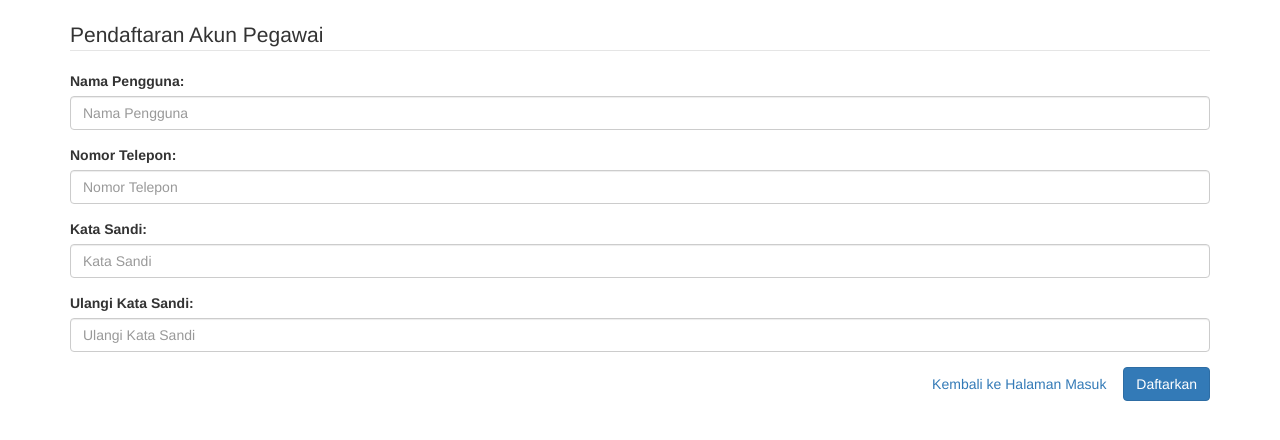
After one commit to atomicbomber-git/lawar, a PHP site: template src/View/authentication/signup.twig in a window 1280 px wide. The commit adds this page. Shown: the top 440 px of the page. Run offline with PHP 8.4, Linux system fonts and the light colour scheme; the template is opened without the code that fills it, so the values that code supplies are empty; some libraries are stand-ins or nearby versions.

Commit message:
Added signup mechanism

```diff
--- a/src/App/set_up_routes.php
+++ b/src/App/set_up_routes.php
@@ -13,8 +13,9 @@ $app->get("/", function ($request, $response) {
 
 $app->get("/login", "AuthenticationController:login")->setName("login");
 $app->post("/login", "AuthenticationController:processLogin");
-
 $app->get("/logout", "AuthenticationController:logout")->setName("logout");
+$app->get("/signup", "AuthenticationController:signup")->setName("signup");
+$app->post("/signup", "AuthenticationController:processSignup");
 
 $app->group("/inventory", function () {
     $this->get("", "InventoryController:all")->setName("inventory");
--- /dev/null
+++ b/src/View/authentication/signup.twig
@@ -0,0 +1,49 @@
+{% extends 'general/base.twig' %}
+
+{% block title %} Halaman Pendaftaran {% endblock %}
+
+{% block body %}
+    <div class="container">
+        <div style="height: 20px"></div>
+        <fieldset>
+            <legend> Pendaftaran Akun Pegawai </legend>
+            <form action="{{ base_url() }}/signup" method="POST">
+
+                <div class="form-group {% if message.error.username %} has-error {% endif %}">
+                    <label class="control-label"> Nama Pengguna: </label>
+                    <input class="form-control" type="text" name="username" placeholder="Nama Pengguna" >
+                    {% if message.error.username %} <span class="help-block"> {{ message.error.username }} </span> {% endif %}
+                </div>
+
+                <div class="form-group {% if message.error.phone %} has-error {% endif %}">
+                    <label class="control-label"> Nomor Telepon: </label>
+                    <input class="form-control" type="phone" name="phone" placeholder="Nomor Telepon" >
+                    {% if message.error.phone %} <span class="help-block"> {{ message.error.phone }} </span> {% endif %}
+                </div>
+
+                <div class="form-group {% if message.error.password %} has-error {% endif %}">
+                    <label class="control-label"> Kata Sandi: </label>
+                    <input class="form-control" type="password" name="password" placeholder="Kata Sandi" >
+                    {% if message.error.password %} <span class="help-block"> {{ message.error.password }} </span> {% endif %}
+                </div>
+
+                <div class="form-group {% if message.error.password_retry %} has-error {% endif %}">
+                    <label class="control-label"> Ulangi Kata Sandi: </label>
+                    <input class="form-control" type="password" name="password_retry" placeholder="Ulangi Kata Sandi" >
+                    {% if message.error.password_retry %} <span class="help-block"> {{ message.error.password_retry }} </span> {% endif %}
+                </div>
+
+                {% if message.error.user_exists %}
+                    <div class="alert alert-danger">
+                        {{ message.error.user_exists }}
+                    </div>
+                {% endif %}
+
+                <div style="text-align: right">
+                    <a href="{{ path_for('login') }}" class="btn btn-secondary"> Kembali ke Halaman Masuk </a>
+                    <button class="btn btn-primary"> Daftarkan </button>
+                </div>
+            </form>
+        </fieldset>
+    </div>
+{% endblock %}
--- /dev/null
+++ b/src/View/general/base.twig
@@ -0,0 +1,14 @@
+<!DOCTYPE html>
+<html>
+    <head>
+        <title> {% block title %} {% endblock %} </title>
+        <link rel="stylesheet" type="text/css" href="{{ base_url() }}/public/css/bootstrap.css">
+        <link rel="stylesheet" type="text/css" href="{{ base_url() }}/public/css/default.css">
+        <script src="{{ base_url() }}/public/js/jquery.min.js"></script>
+        <script src="{{ base_url() }}/public/js/bootstrap.js"></script>
+    </head>
+
+    <body>
+        {% block body %}{% endblock %}
+    </body>
+</html>
--- a/src/View/inventory/inventory.twig
+++ b/src/View/inventory/inventory.twig
@@ -24,7 +24,7 @@
                     <div class="input-group" style="width: 100%">
                         <input type="text" name="filter" class="form-control" placeholder="Cari..." value="{{ filter }}">
                         <span class="input-group-btn">
-                            <input type="submit" class="btn btn-info" type="button" value="Cari!">
+                            <input type="submit" class="btn btn-primary" type="button" value="Cari!">
                         </span>
                     </div>
                 </form>
```
Also changed, not shown: src/App/Controller/AuthenticationController.php (+76 -7 lines), src/App/Controller/BaseController.php (+11 -0 lines), src/View/authentication/login.twig (+14 -16 lines).
